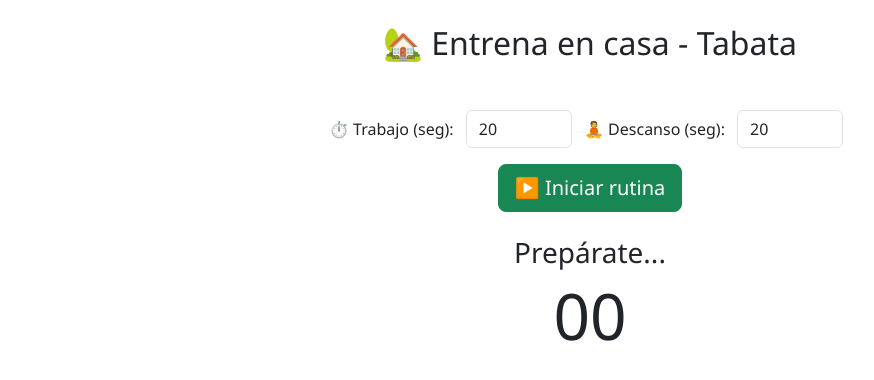
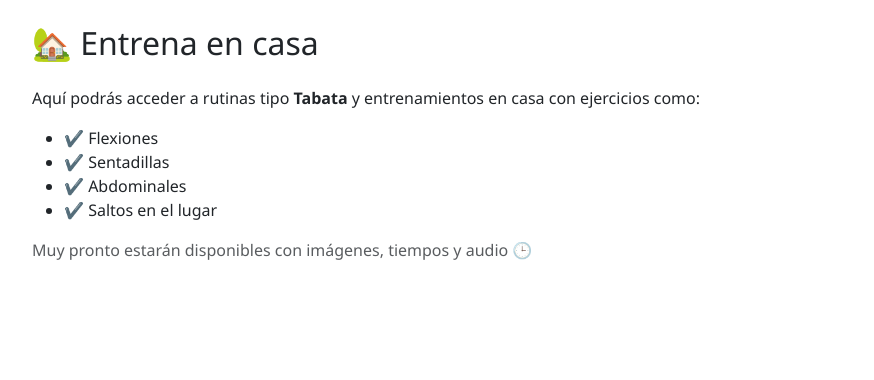
Before and after one commit to Leon555555/vir, a Flask app: template app/templates/entrena_en_casa.html in a window 1280 px wide. Shown: the top 380 px of the page, without its empty margins (50-924 px from the left). Run offline with Flask 3, Linux system fonts and the light colour scheme; the template is opened without the code that fills it, so the values that code supplies are empty.

Commit message:
Add entrena_en_casa route and basic template

```diff
--- a/app/templates/entrena_en_casa.html
+++ b/app/templates/entrena_en_casa.html
@@ -1,38 +1,17 @@
 {% extends "layout.html" %}
 
-{% block title %}Entrena en casa - Tabata{% endblock %}
+{% block title %}Entrena en casa{% endblock %}
 
 {% block content %}
 <div class="container py-4">
-    <h2 class="text-center mb-4">🏡 Entrena en casa - Tabata</h2>
-
-    <div class="row mb-4">
-        {% for ejercicio in ejercicios %}
-        <div class="col-md-6 mb-3 text-center">
-            <h5>{{ ejercicio.nombre }}</h5>
-            <video class="w-100 rounded shadow-sm" src="{{ url_for('static', filename='videos/' ~ ejercicio.video) }}" muted loop autoplay></video>
-        </div>
-        {% endfor %}
-    </div>
-
-    <div class="text-center mb-3">
-        <label for="tiempoTrabajo">⏱️ Trabajo (seg):</label>
-        <input type="number" id="tiempoTrabajo" value="20" class="form-control d-inline w-auto mx-2" min="5" max="60">
-
-        <label for="tiempoDescanso">🧘 Descanso (seg):</label>
-        <input type="number" id="tiempoDescanso" value="20" class="form-control d-inline w-auto mx-2" min="5" max="60">
-    </div>
-
-    <div class="text-center mb-4">
-        <button class="btn btn-success btn-lg" onclick="iniciarTabata()">▶️ Iniciar rutina</button>
-    </div>
-
-    <div class="text-center">
-        <h3 id="faseActual" class="mb-2">Prepárate...</h3>
-        <h1 id="contador" style="font-size: 4rem;">00</h1>
-        <h4 id="nombreEjercicio" class="mt-2"></h4>
-    </div>
+    <h2 class="mb-4">🏡 Entrena en casa</h2>
+    <p>Aquí podrás acceder a rutinas tipo <strong>Tabata</strong> y entrenamientos en casa con ejercicios como:</p>
+    <ul>
+        <li>✔️ Flexiones</li>
+        <li>✔️ Sentadillas</li>
+        <li>✔️ Abdominales</li>
+        <li>✔️ Saltos en el lugar</li>
+    </ul>
+    <p class="mt-3 text-muted">Muy pronto estarán disponibles con imágenes, tiempos y audio 🕒</p>
 </div>
-
-<script src="{{ url_for('static', filename='js/tabata.js') }}"></script>
 {% endblock %}
```
Also changed, not shown: app/routes.py (+9 -13 lines).
